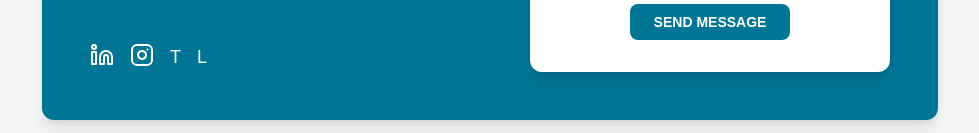
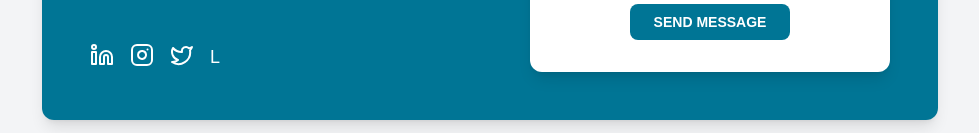
Before and after one commit to satyamrk18/CarrerCare, a React (Vite) app: page /contact in a window 1280 px wide. Shown: the part 586-719 px from the top of the page, without its empty margins (150-1129 px from the left). Built offline with nearby package versions, Linux system fonts and the light colour scheme.

Commit message:
add lucid react twitter  icon

```diff
--- a/src/pages/Contact.jsx
+++ b/src/pages/Contact.jsx
@@ -1,5 +1,5 @@
 import "./Contact.css";
-import { Phone , Mail , MapPin, Instagram , Linkedin } from "lucide-react"
+import { Phone , Mail , MapPin, Instagram , Linkedin , Twitter} from "lucide-react"
 
 
 const Contact = () => {
@@ -34,7 +34,7 @@ const Contact = () => {
                <div className="flex space-x-4 text-lg">
                 <a href="#"><span><Linkedin /></span></a>
                 <a href="#"><span><Instagram /></span></a>
-                <a href="#"><span>T</span></a>
+                <a href="#"><span><Twitter /></span></a>
                 <a href="#"><span>L</span></a>
                </div>
             </div>
```
